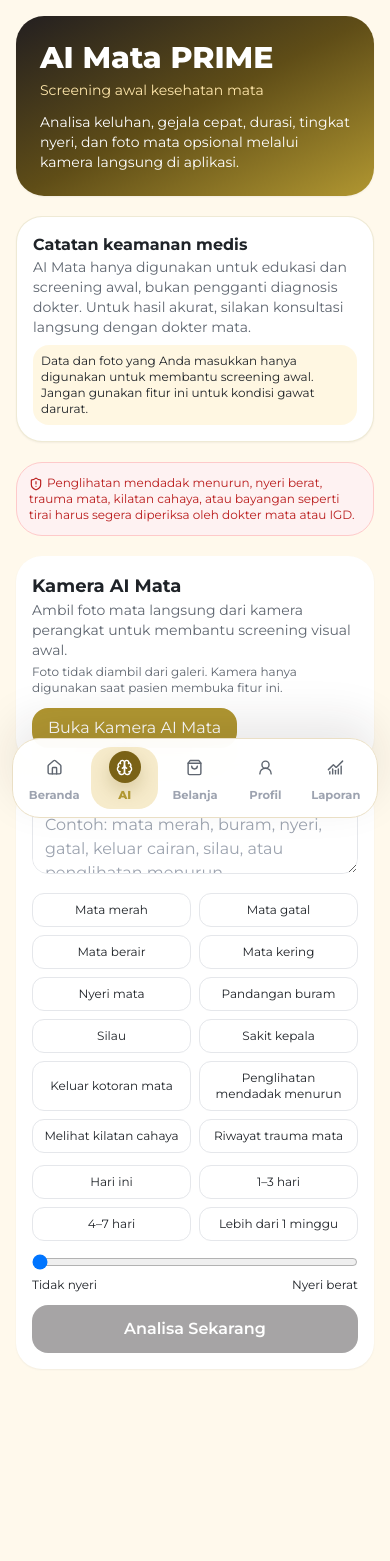
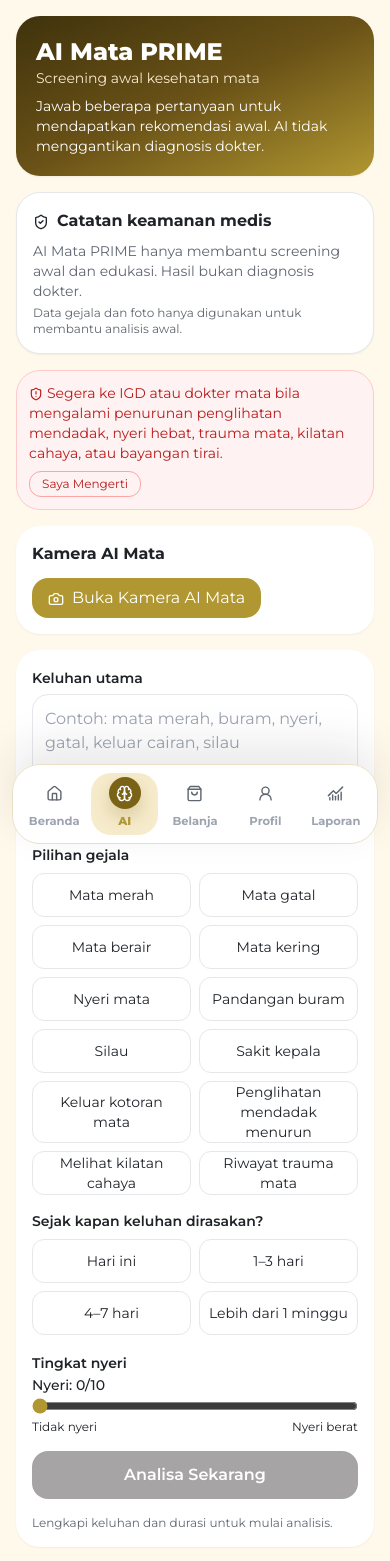
Before and after one commit to sobri3195/prime-apps, a React (Vite) app in the folder frontend/: page /ai in a window 390 px wide. Shown: the top 1561 px of the page. Built offline with nearby package versions, Linux system fonts and the light colour scheme.

Commit message:
Refine AI eye screening UX, states, and mobile navigation spacing

```diff
--- a/frontend/src/features/ai-eye/AIScreeningPage.tsx
+++ b/frontend/src/features/ai-eye/AIScreeningPage.tsx
@@ -1,179 +1,100 @@
-import { AlertTriangle, Camera, FlipHorizontal2, Loader2, ShieldAlert, X } from "lucide-react";
+import { AlertTriangle, Camera, Loader2, RotateCcw, ShieldCheck, ShieldAlert, Upload, X } from "lucide-react";
 import { useEffect, useMemo, useRef, useState } from "react";
-import {
-  MEDICAL_DISCLAIMER,
-  PRIVACY_MESSAGE,
-  analyzeEyeScreening,
-  type AIAnalysisResult,
-  type CameraAnalysis,
-  type CameraMode,
-  type CameraPermission,
-  type DurationOption,
-  type ImageQuality,
-  type SelectedEye,
-} from "@/features/ai-eye/AIAnalysisEngine";
+import { useNavigate } from "react-router-dom";
+import { z } from "zod";
+import { Controller, useForm } from "react-hook-form";
+import { zodResolver } from "@hookform/resolvers/zod";
+import { analyzeEyeScreening, type DurationOption } from "@/features/ai-eye/AIAnalysisEngine";
 
 const symptoms = ["Mata merah", "Mata gatal", "Mata berair", "Mata kering", "Nyeri mata", "Pandangan buram", "Silau", "Sakit kepala", "Keluar kotoran mata", "Penglihatan mendadak menurun", "Melihat kilatan cahaya", "Riwayat trauma mata"];
+const emergencySymptoms = ["Penglihatan mendadak menurun", "Melihat kilatan cahaya", "Riwayat trauma mata"];
 const durations: DurationOption[] = ["Hari ini", "1–3 hari", "4–7 hari", "Lebih dari 1 minggu"];
 
+const schema = z.object({
+  complaintText: z.string().max(300),
+  selectedSymptoms: z.array(z.string()),
+  duration: z.enum(["Hari ini", "1–3 hari", "4–7 hari", "Lebih dari 1 minggu"], { required_error: "Pilih durasi keluhan." }),
+  painScore: z.number().min(0).max(10),
+}).superRefine((data, ctx) => {
+  if (data.selectedSymptoms.length === 0 && data.complaintText.trim().length < 5) {
+    ctx.addIssue({ code: "custom", path: ["complaintText"], message: "Isi keluhan atau pilih minimal satu gejala." });
+  }
+});
+
+type FormData = z.infer<typeof schema>;
+
 export function AIScreeningPage() {
-  const [complaintText, setComplaintText] = useState("");
-  const [selectedSymptoms, setSelectedSymptoms] = useState<string[]>([]);
-  const [duration, setDuration] = useState<DurationOption | "">("");
-  const [painScore, setPainScore] = useState(0);
-  const [cameraPermission, setCameraPermission] = useState<CameraPermission>("idle");
-  const [cameraMode, setCameraMode] = useState<CameraMode>("front");
-  const [selectedEye, setSelectedEye] = useState<SelectedEye>("keduanya");
-  const [isCameraOpen, setIsCameraOpen] = useState(false);
-  const [cameraStream, setCameraStream] = useState<MediaStream | null>(null);
-  const [cameraError, setCameraError] = useState<string | null>(null);
+  const navigate = useNavigate();
+  const videoRef = useRef<HTMLVideoElement | null>(null);
+  const [stream, setStream] = useState<MediaStream | null>(null);
+  const [cameraDenied, setCameraDenied] = useState(false);
+  const [cameraUnsupported, setCameraUnsupported] = useState(false);
+  const [cameraOpen, setCameraOpen] = useState(false);
+  const [stagedImage, setStagedImage] = useState<string | null>(null);
   const [capturedImage, setCapturedImage] = useState<string | null>(null);
-  const [stagedImage, setStagedImage] = useState<string | null>(null);
-  const [imageQuality, setImageQuality] = useState<ImageQuality | null>(null);
-  const [cameraAnalysis, setCameraAnalysis] = useState<CameraAnalysis | null>(null);
-  const [analysisResult, setAnalysisResult] = useState<AIAnalysisResult | null>(null);
   const [isAnalyzing, setIsAnalyzing] = useState(false);
-  const [feedback, setFeedback] = useState("");
-  const videoRef = useRef<HTMLVideoElement | null>(null);
-  const activeStreamRef = useRef<MediaStream | null>(null);
+  const [analyzeError, setAnalyzeError] = useState("");
+  const [toast, setToast] = useState("");
+  const [result, setResult] = useState<any>(null);
+  const [ackEmergency, setAckEmergency] = useState(false);
 
-  function stopCameraStream() {
-    const stream = activeStreamRef.current;
-    if (stream) {
-      stream.getTracks().forEach((track) => track.stop());
-      activeStreamRef.current = null;
-    }
-    setCameraStream(null);
-    if (videoRef.current) {
-      videoRef.current.srcObject = null;
-    }
-  }
+  const { control, watch, setValue, reset, handleSubmit, formState: { errors, isValid } } = useForm<FormData>({
+    resolver: zodResolver(schema), mode: "onChange",
+    defaultValues: { complaintText: "", selectedSymptoms: [], duration: undefined as never, painScore: 0 },
+  });
 
-  function mapCameraError(error: unknown) {
-    if (!(error instanceof DOMException)) return "Kamera tidak bisa dibuka. Silakan coba lagi.";
-    if (error.name === "NotAllowedError") return "Izin kamera ditolak. Aktifkan izin kamera di pengaturan browser/perangkat.";
-    if (error.name === "NotFoundError") return "Kamera tidak ditemukan pada perangkat ini.";
-    if (error.name === "NotReadableError") return "Kamera sedang digunakan aplikasi lain. Tutup aplikasi lain lalu coba kembali.";
-    if (error.name === "OverconstrainedError") return "Konfigurasi kamera tidak didukung pada perangkat ini.";
-    return "Terjadi kendala saat membuka kamera. Silakan coba lagi.";
-  }
-
-  async function openEyeCamera() {
-    if (!navigator.mediaDevices?.getUserMedia) {
-      setCameraPermission("error");
-      setCameraError("Browser ini tidak mendukung akses kamera (getUserMedia).");
-      return;
-    }
-    setCameraError(null);
-    setIsCameraOpen(true);
-  }
-  function closeEyeCamera() {
-    setIsCameraOpen(false);
-    stopCameraStream();
-  }
-  function switchCamera() { setCameraMode((p) => (p === "front" ? "back" : "front")); }
-  function captureEyePhoto() {
-    const video = videoRef.current;
-    if (!video || !cameraStream) {
-      setCameraError("Preview kamera belum siap. Coba buka ulang kamera.");
-      return;
-    }
-    const canvas = document.createElement("canvas");
-    canvas.width = video.videoWidth;
-    canvas.height = video.videoHeight;
-    if (!canvas.width || !canvas.height) {
-      setCameraError("Preview kamera gagal tampil. Silakan tutup lalu buka ulang kamera.");
-      return;
-    }
-    canvas.getContext("2d")?.drawImage(video, 0, 0, canvas.width, canvas.height);
-    setStagedImage(canvas.toDataURL("image/jpeg", 0.92));
-  }
-  function retakePhoto() { setStagedImage(null); setCapturedImage(null); setImageQuality(null); setCameraAnalysis(null); }
-  function validateImageQuality(): ImageQuality { return ["good", "medium", "poor"][Math.floor(Math.random() * 3)] as ImageQuality; }
-  function analyzeCameraImageMock(quality: ImageQuality): CameraAnalysis { return { imageQuality: quality, rednessDetected: quality !== "poor", swellingDetected: Math.random() > 0.6, wateryEyeDetected: Math.random() > 0.5, dischargeDetected: Math.random() > 0.75, eyelidIssueDetected: Math.random() > 0.65, visualNote: "Kamera AI Mata mendeteksi kemungkinan kemerahan ringan. Hasil ini bersifat terbatas dan perlu dikonfirmasi oleh dokter mata." } as CameraAnalysis & { imageQuality: ImageQuality }; }
-  function useCapturedPhoto() { if (!stagedImage) return; setCapturedImage(stagedImage); const quality = validateImageQuality(); setImageQuality(quality); setCameraAnalysis(analyzeCameraImageMock(quality)); setStagedImage(null); closeEyeCamera(); }
+  const w = watch();
+  const hasEmergencySymptom = w.selectedSymptoms.some((s) => emergencySymptoms.includes(s));
 
   useEffect(() => {
-    if (!isCameraOpen) {
-      stopCameraStream();
-      return;
-    }
+    if (!cameraOpen) return;
+    if (!navigator.mediaDevices?.getUserMedia) { setCameraUnsupported(true); return; }
+    navigator.mediaDevices.getUserMedia({ video: { facingMode: { ideal: "environment" } }, audio: false }).then((s) => {
+      setStream(s);
+      if (videoRef.current) videoRef.current.srcObject = s;
+    }).catch((err: DOMException) => {
+      if (err.name === "NotAllowedError") setCameraDenied(true); else setCameraUnsupported(true);
+      setCameraOpen(false);
+    });
+    return () => { stream?.getTracks().forEach((t) => t.stop()); };
+  }, [cameraOpen]);
 
-    let isCancelled = false;
-
-    async function startCamera() {
-      try {
-        stopCameraStream();
-        const stream = await navigator.mediaDevices.getUserMedia({
-          video: { facingMode: cameraMode === "front" ? "user" : { ideal: "environment" } },
-        });
-        if (isCancelled) {
-          stream.getTracks().forEach((track) => track.stop());
-          return;
-        }
-
-        setCameraPermission("granted");
-        setCameraStream(stream);
-        activeStreamRef.current = stream;
-
-        const video = videoRef.current;
-        if (!video) {
-          setCameraPermission("error");
-          setCameraError("Elemen preview kamera tidak ditemukan.");
-          stream.getTracks().forEach((track) => track.stop());
-          return;
-        }
-
-        video.srcObject = stream;
-        video.muted = true;
-        video.playsInline = true;
-        video.autoplay = true;
-        await video.play();
-      } catch (error) {
-        const message = mapCameraError(error);
-        setCameraPermission(error instanceof DOMException && error.name === "NotAllowedError" ? "denied" : "error");
-        setCameraError(message);
-        stopCameraStream();
-      }
-    }
-
-    void startCamera();
-
-    return () => {
-      isCancelled = true;
-      stopCameraStream();
-    };
-  }, [isCameraOpen, cameraMode]);
-
-  const canAnalyze = useMemo(() => complaintText.trim() || selectedSymptoms.length > 0 || Boolean(capturedImage), [complaintText, selectedSymptoms, capturedImage]);
-  function analyzeEyeComplaint() {
-    if (!canAnalyze) return;
+  const onAnalyze = handleSubmit((data) => {
+    setAnalyzeError("");
     setIsAnalyzing(true);
     setTimeout(() => {
-      const result = analyzeEyeScreening({ complaintText, selectedSymptoms, duration, painScore, cameraResult: { imageQuality, selectedEye, analysis: cameraAnalysis } });
-      setAnalysisResult(result);
-      setFeedback("AI Screening selesai. +25 poin Daily Wins.");
-      setIsAnalyzing(false);
+      try {
+        setResult(analyzeEyeScreening(data));
+      } catch {
+        setAnalyzeError("Analisis gagal. Coba lagi.");
+      } finally { setIsAnalyzing(false); }
     }, 900);
-  }
+  });
 
-  return <section className="space-y-5 pb-28 font-[Montserrat]">
-    <header className="rounded-[28px] bg-gradient-to-br from-prime-black via-[#5f4d17] to-prime-gold p-6 text-white shadow-sm"><h1 className="text-3xl font-extrabold">AI Mata PRIME</h1><p className="mt-1 text-sm text-prime-cream">Screening awal kesehatan mata</p><p className="mt-3 text-sm">Analisa keluhan, gejala cepat, durasi, tingkat nyeri, dan foto mata opsional melalui kamera langsung di aplikasi.</p></header>
+  return <section className="space-y-4 pb-[120px]">
+    <header className="rounded-3xl bg-gradient-to-br from-[#3f320c] via-[#6a5217] to-[#b19731] p-5 text-white shadow-sm"><h1 className="text-2xl font-extrabold">AI Mata PRIME</h1><p className="text-sm text-[#f8ecd0]">Screening awal kesehatan mata</p><p className="mt-2 text-sm">Jawab beberapa pertanyaan untuk mendapatkan rekomendasi awal. AI tidak menggantikan diagnosis dokter.</p></header>
+    <div className="rounded-3xl border bg-white p-4 shadow-sm"><p className="font-bold"><ShieldCheck className="mr-2 inline" size={16}/>Catatan keamanan medis</p><p className="text-sm text-prime-muted mt-2">AI Mata PRIME hanya membantu screening awal dan edukasi. Hasil bukan diagnosis dokter.</p><p className="text-xs text-prime-muted mt-1">Data gejala dan foto hanya digunakan untuk membantu analisis awal.</p></div>
+    <div className="rounded-3xl border border-red-200 bg-red-50 p-3 text-red-700 text-sm">{ackEmergency ? <div className="flex items-center justify-between"><span>Alert darurat sudah dibaca.</span><button onClick={()=>setAckEmergency(false)} className="text-xs underline">Lihat lagi</button></div> : <><p><ShieldAlert className="mr-1 inline" size={14}/>Segera ke IGD atau dokter mata bila mengalami penurunan penglihatan mendadak, nyeri hebat, trauma mata, kilatan cahaya, atau bayangan tirai.</p><button onClick={()=>setAckEmergency(true)} className="mt-2 rounded-xl border border-red-300 px-3 py-1 text-xs">Saya Mengerti</button></>}</div>
 
-    <div className="rounded-[26px] border border-prime-gold/20 bg-white p-4 shadow-sm"><p className="font-bold">Catatan keamanan medis</p><p className="text-sm text-prime-muted">{MEDICAL_DISCLAIMER}</p><p className="mt-2 rounded-2xl bg-[#FFE7AB]/35 p-2 text-xs">{PRIVACY_MESSAGE}</p></div>
-    <div className="rounded-[26px] border border-red-200 bg-red-50 p-3 text-xs text-red-700"><ShieldAlert className="mr-1 inline" size={14} />Penglihatan mendadak menurun, nyeri berat, trauma mata, kilatan cahaya, atau bayangan seperti tirai harus segera diperiksa oleh dokter mata atau IGD.</div>
+    <div className="rounded-3xl bg-white p-4 shadow-sm space-y-3"><p className="font-bold">Kamera AI Mata</p><button onClick={()=>setCameraOpen(true)} className="rounded-2xl bg-prime-gold px-4 py-2 text-white"><Camera className="mr-2 inline" size={16}/>Buka Kamera AI Mata</button>
+      {cameraDenied && <p className="text-sm text-red-600">Akses kamera ditolak. Anda tetap bisa melanjutkan screening tanpa foto.</p>}
+      {cameraUnsupported && <label className="inline-flex items-center gap-2 rounded-xl border px-3 py-2 text-sm"><Upload size={16}/>Unggah foto mata<input type="file" accept="image/*" className="hidden" onChange={(e)=>{ const f=e.target.files?.[0]; if(f){ const r=new FileReader(); r.onload=()=>setCapturedImage(String(r.result)); r.readAsDataURL(f);} }}/></label>}
+      {cameraOpen && <div className="space-y-2"><video ref={videoRef} autoPlay playsInline className="h-56 w-full rounded-2xl bg-black object-cover"/><button onClick={()=>{ const v=videoRef.current; if(!v) return; const c=document.createElement('canvas'); c.width=v.videoWidth; c.height=v.videoHeight; c.getContext('2d')?.drawImage(v,0,0); setStagedImage(c.toDataURL('image/jpeg')); }} className="rounded-xl bg-prime-gold px-3 py-2 text-white">Ambil Foto</button><button onClick={()=>setCameraOpen(false)} className="rounded-xl border px-3 py-2">Tutup</button></div>}
+      {stagedImage && <div className="space-y-2"><img src={stagedImage} className="h-52 w-full rounded-2xl object-cover"/><div className="grid grid-cols-2 gap-2"><button onClick={()=>{ setCapturedImage(stagedImage); setStagedImage(null); setCameraOpen(false); }} className="rounded-xl bg-prime-gold py-2 text-white">Gunakan Foto</button><button onClick={()=>setStagedImage(null)} className="rounded-xl border py-2">Ulangi Foto</button></div></div>}
+    </div>
 
-    <div className="rounded-[26px] bg-white p-4 shadow-sm"><p className="text-lg font-bold">Kamera AI Mata</p><p className="text-sm text-prime-muted">Ambil foto mata langsung dari kamera perangkat untuk membantu screening visual awal.</p><p className="mt-1 text-xs text-prime-muted">Foto tidak diambil dari galeri. Kamera hanya digunakan saat pasien membuka fitur ini.</p><button onClick={openEyeCamera} className="mt-3 rounded-2xl bg-prime-gold px-4 py-2 text-white">Buka Kamera AI Mata</button></div>
+    <form onSubmit={onAnalyze} className="rounded-3xl bg-white p-4 shadow-sm space-y-4">
+      <Controller control={control} name="complaintText" render={({ field }) => <div><label className="text-sm font-semibold">Keluhan utama</label><textarea {...field} placeholder="Contoh: mata merah, buram, nyeri, gatal, keluar cairan, silau" className="mt-1 h-28 w-full rounded-2xl border p-3" maxLength={300}/><p className="text-xs text-prime-muted text-right">{field.value.length}/300</p>{errors.complaintText && <p className="text-xs text-red-600">{errors.complaintText.message}</p>}</div>} />
+      <div><p className="text-sm font-semibold mb-2">Pilihan gejala</p><div className="grid grid-cols-2 gap-2">{symptoms.map((s)=><button key={s} type="button" onClick={()=>setValue("selectedSymptoms", w.selectedSymptoms.includes(s)?w.selectedSymptoms.filter(x=>x!==s):[...w.selectedSymptoms,s], { shouldValidate:true })} className={`min-h-[44px] rounded-xl border px-2 text-sm ${w.selectedSymptoms.includes(s)?"bg-prime-gold text-white":"bg-white"}`}>{s}</button>)}</div>{hasEmergencySymptom && <p className="mt-2 text-xs text-amber-700"><AlertTriangle className="mr-1 inline" size={14}/>Gejala ini perlu pemeriksaan dokter segera.</p>}</div>
+      <div><p className="text-sm font-semibold mb-2">Sejak kapan keluhan dirasakan?</p><div className="grid grid-cols-2 gap-2">{durations.map((d)=><button key={d} type="button" onClick={()=>setValue("duration", d, { shouldValidate:true })} className={`min-h-[44px] rounded-xl border text-sm ${w.duration===d?"bg-prime-gold-soft border-prime-gold":""}`}>{d}</button>)}</div>{errors.duration && <p className="text-xs text-red-600 mt-1">{errors.duration.message}</p>}</div>
+      <div><label className="text-sm font-semibold">Tingkat nyeri</label><p className="text-sm font-medium">Nyeri: {w.painScore}/10</p><Controller control={control} name="painScore" render={({ field }) => <input type="range" min={0} max={10} {...field} onChange={(e)=>field.onChange(Number(e.target.value))} className="w-full accent-prime-gold h-3"/>} /><div className="flex justify-between text-xs"><span>Tidak nyeri</span><span>Nyeri berat</span></div>{w.painScore >= 7 && <p className="text-xs text-amber-700">Nyeri berat sebaiknya segera diperiksa dokter mata.</p>}</div>
+      <button disabled={!isValid || isAnalyzing} className="prime-cta-dark w-full py-3 disabled:opacity-40">{isAnalyzing ? <><Loader2 className="mr-2 inline animate-spin" size={16}/>Menganalisis keluhan...</> : "Analisa Sekarang"}</button>
+      {!isValid && <p className="text-xs text-prime-muted">Lengkapi keluhan dan durasi untuk mulai analisis.</p>}
+    </form>
 
-    {isCameraOpen && <div className="rounded-[26px] bg-black p-4 text-white"><div className="mb-3 flex justify-between"><button onClick={closeEyeCamera}><X /></button><button onClick={switchCamera} className="rounded-xl border border-white/40 px-3 py-1"><FlipHorizontal2 className="mr-1 inline" size={16} />Ganti Kamera</button></div><div className="overflow-hidden rounded-[24px] border-4 border-prime-gold/70 bg-black"><video ref={videoRef} playsInline autoPlay muted className="h-52 w-full object-cover" /></div>{cameraError && <div className="mt-3 rounded-xl bg-red-500/20 px-3 py-2 text-xs text-red-100">{cameraError}</div>}<p className="mt-3 text-center text-xs">Posisikan mata di dalam frame • Gunakan pencahayaan yang cukup • Pastikan foto tidak buram • Jangan gunakan flash terlalu dekat</p><div className="mt-3 grid grid-cols-3 gap-2">{(["kanan", "kiri", "keduanya"] as SelectedEye[]).map((eye) => <button key={eye} onClick={() => setSelectedEye(eye)} className={`rounded-xl py-2 text-xs ${selectedEye === eye ? "bg-prime-gold" : "bg-white/15"}`}>Mata {eye}</button>)}</div><div className="mt-4 flex gap-2"><button onClick={captureEyePhoto} className="flex-1 rounded-2xl bg-prime-gold py-2">Ambil Foto Mata</button><button onClick={closeEyeCamera} className="rounded-2xl border border-white/40 px-3">Tutup Kamera</button></div></div>}
-
-    {stagedImage && <div className="rounded-[26px] bg-white p-4"><img src={stagedImage} className="h-56 w-full rounded-3xl object-cover" /><div className="mt-3 grid grid-cols-2 gap-2"><button onClick={retakePhoto} className="rounded-2xl border py-2">Ulangi Foto</button><button onClick={useCapturedPhoto} className="rounded-2xl bg-prime-gold py-2 text-white">Gunakan Foto Ini</button></div></div>}
-    {capturedImage && imageQuality && <div className="rounded-[26px] bg-[#FFF7E0] p-4"><p className="font-semibold">{imageQuality === "poor" ? "Foto belum cukup jelas untuk screening awal. Silakan ambil ulang dengan pencahayaan lebih baik dan posisi mata lebih dekat." : "Foto sudah cukup jelas untuk screening awal."}</p><button onClick={imageQuality === "poor" ? retakePhoto : analyzeEyeComplaint} className="mt-3 rounded-2xl bg-prime-gold px-4 py-2 text-white">{imageQuality === "poor" ? "Ambil Ulang Foto" : "Analisa dengan AI Mata"}</button></div>}
-
-    <div className="rounded-[26px] bg-white p-4 shadow-sm space-y-3"><textarea value={complaintText} onChange={(e) => setComplaintText(e.target.value)} className="w-full rounded-2xl border p-3" placeholder="Contoh: mata merah, buram, nyeri, gatal, keluar cairan, silau, atau penglihatan menurun." /><div className="grid grid-cols-2 gap-2">{symptoms.map((s) => <button key={s} onClick={() => setSelectedSymptoms((p) => (p.includes(s) ? p.filter((x) => x !== s) : [...p, s]))} className={`rounded-xl border px-2 py-2 text-xs ${selectedSymptoms.includes(s) ? "bg-prime-gold text-white" : "bg-white"}`}>{s}</button>)}</div><div className="grid grid-cols-2 gap-2">{durations.map((d) => <button key={d} onClick={() => setDuration(d)} className={`rounded-xl border px-2 py-2 text-xs ${duration === d ? "bg-[#FFE7AB]/50" : ""}`}>{d}</button>)}</div><div><input type="range" min={0} max={10} value={painScore} onChange={(e) => setPainScore(Number(e.target.value))} className="w-full" /><div className="flex justify-between text-xs"><span>Tidak nyeri</span><span>Nyeri berat</span></div></div><button onClick={analyzeEyeComplaint} disabled={!canAnalyze || isAnalyzing} className="prime-cta-dark w-full py-3 disabled:opacity-40">{isAnalyzing ? <span><Loader2 className="mr-2 inline animate-spin" size={16} />AI Mata PRIME sedang menganalisa keluhan Anda...</span> : "Analisa Sekarang"}</button></div>
-
-    {feedback && <p role="status" className="rounded-[20px] border border-prime-teal/15 bg-prime-teal-soft px-4 py-3 text-[13px] font-bold leading-5 text-prime-ink">{feedback}</p>}
-
-    {analysisResult && <article className="rounded-[26px] bg-white p-4 shadow-sm"><p className="text-lg font-bold">Hasil Screening</p><p className="mt-1 text-sm">Tingkat risiko: <b>{analysisResult.riskLevel}</b> ({analysisResult.riskScore}/100)</p><p className="mt-2 text-sm">{analysisResult.summary}</p><p className="mt-2 text-sm"><b>Hasil Kamera AI Mata:</b> {analysisResult.cameraSummary}</p><p className="mt-2 text-sm"><b>Kemungkinan kategori:</b> {analysisResult.possibleCategories.join(", ")}</p><p className="mt-2 text-sm"><b>Alasan:</b> {analysisResult.explanation}</p><p className="mt-2 text-sm"><b>Rekomendasi:</b> {analysisResult.recommendation}</p><div className="mt-3 grid grid-cols-2 gap-2"><button className="rounded-2xl bg-prime-gold py-2 text-white">{analysisResult.ctaPrimary}</button><button className="rounded-2xl border py-2">{analysisResult.ctaSecondary}</button></div><p className="mt-3 text-xs text-prime-muted"><AlertTriangle className="mr-1 inline" size={14} />AI tidak memberi diagnosis final atau resep obat. Untuk red flag, segera ke dokter mata/IGD.</p></article>}
+    {!result && !isAnalyzing && !analyzeError && <div className="rounded-3xl border border-dashed bg-white p-4 text-sm text-prime-muted">Belum ada hasil analisis. Isi form lalu klik Analisa Sekarang.</div>}
+    {analyzeError && <div className="rounded-3xl border border-red-200 bg-red-50 p-4 text-sm text-red-700">{analyzeError}</div>}
+    {result && <article className="rounded-3xl bg-white p-4 shadow-sm space-y-2"><p className="font-bold text-lg">Hasil Analisis AI</p><p><b>Level Risiko:</b> {result.riskLevel}</p><p>{result.summary}</p><ul className="list-disc pl-5 text-sm"><li>Gejala utama: {w.selectedSymptoms.join(", ") || "Tidak dipilih"}</li><li>Durasi: {w.duration}</li><li>Tingkat nyeri: {w.painScore}/10</li><li>Gejala bahaya: {hasEmergencySymptom ? "Ada" : "Tidak"}</li></ul><p className="text-sm">Rekomendasi: {result.recommendation}</p><div className="grid grid-cols-2 gap-2 pt-2"><button onClick={()=>navigate('/booking')} className="rounded-xl bg-prime-gold py-2 text-white">Booking Pemeriksaan</button><button onClick={()=>{ localStorage.setItem('ai-screening-result', JSON.stringify(result)); setToast('Hasil screening tersimpan.'); }} className="rounded-xl border py-2">Simpan Hasil</button><button onClick={()=>{ reset({ complaintText:'', selectedSymptoms:[], duration: undefined as never, painScore:0 }); setResult(null); setCapturedImage(null); }} className="rounded-xl border py-2"><RotateCcw className="mr-1 inline" size={14}/>Ulangi Screening</button><button onClick={()=>navigate('/laporan')} className="rounded-xl border py-2">Lihat Laporan</button></div></article>}
+    {toast && <div role="status" className="fixed left-1/2 bottom-28 z-50 w-[min(390px,calc(100%-2rem))] -translate-x-1/2 rounded-xl bg-emerald-600 px-4 py-2 text-sm text-white">{toast}<button className="ml-2" onClick={()=>setToast("")} aria-label="Tutup toast"><X className="inline" size={14}/></button></div>}
   </section>;
 }
--- a/frontend/src/styles.css
+++ b/frontend/src/styles.css
@@ -20,17 +20,18 @@ body {
 
 .page-container {
   min-height: 100vh;
-  padding-bottom: calc(96px + env(safe-area-inset-bottom));
+  padding-bottom: calc(110px + env(safe-area-inset-bottom));
 }
 
 .bottom-navigation {
   position: fixed;
   left: 50%;
-  right: 0;
-  bottom: calc(16px + env(safe-area-inset-bottom));
+  right: auto;
+  bottom: 0;
   z-index: 999;
   width: min(100%, 430px);
   transform: translateX(-50%);
+  padding-bottom: env(safe-area-inset-bottom);
 }
 
 button,
```
